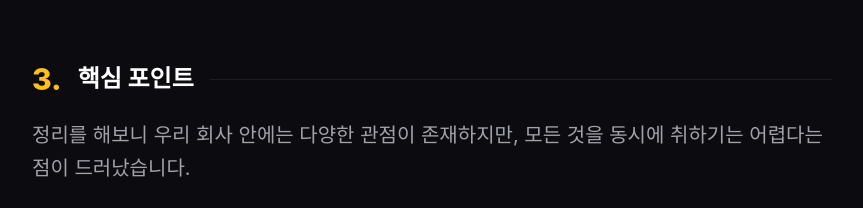
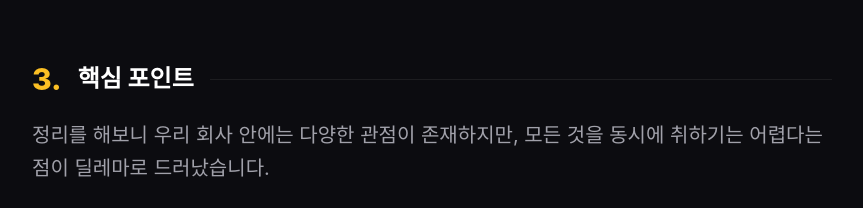
Before and after one commit to stjings/what_is_karma_team1, a Next.js app: page / in a window 1280 px wide. Shown: the part 1156-1364 px from the top of the page, without its empty margins (208-1071 px from the left). Built offline with nearby package versions, Linux system fonts and the light colour scheme; a web font is replaced by a local one.

Commit message:
content: 3번 핵심 포인트 문구 수정 (딜레마로 드러났습니다)
Co-Authored-By: Claude Sonnet 4.6 <noreply@anthropic.com>

```diff
--- a/app/report.tsx
+++ b/app/report.tsx
@@ -476,7 +476,7 @@ export default function ReportPage() {
             <SectionHeader number="3" title="핵심 포인트" th={th} />
             <p className="text-xl leading-relaxed break-keep mb-6" style={{ color: th.textSub }}>
               정리를 해보니 우리 회사 안에는 다양한 관점이 존재하지만, 모든 것을 동시에 취하기는
-              어렵다는 점이 드러났습니다.
+              어렵다는 점이 딜레마로 드러났습니다.
             </p>
           </div>
 
```
